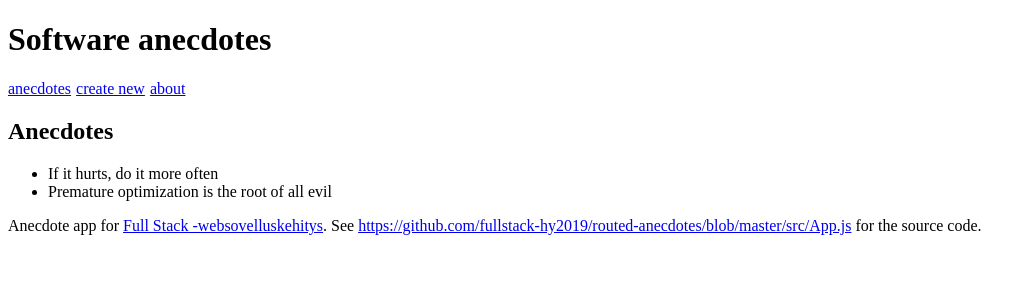
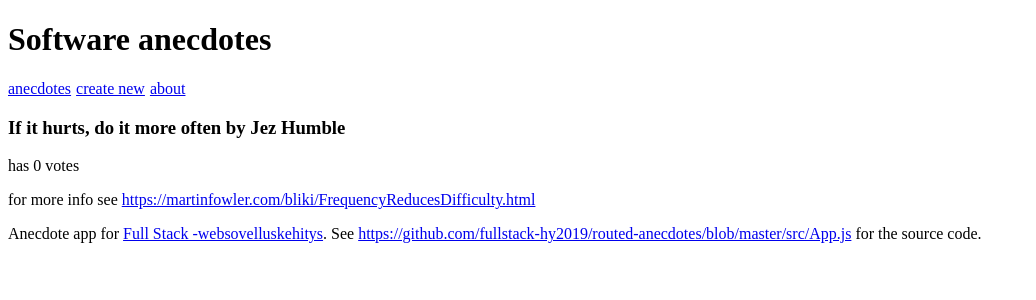
Before and after one commit to vadzimk/fullstackopen_part7_all, a React (Create React App) app in the folder part7_routed_anecdotes/: page /anecdotes/1 in a window 1280 px wide. Shown: the top 300 px of the page, without its empty margins (0-1036 px from the left). Built offline with nearby package versions, Linux system fonts and the light colour scheme.

Commit message:
completed 7.2 anecdotes step2

```diff
--- a/part7_routed_anecdotes/src/App.js
+++ b/part7_routed_anecdotes/src/App.js
@@ -1,5 +1,6 @@
 import React, {useState} from 'react'
-import {Link, Switch, Route, Redirect} from 'react-router-dom'
+import {Link, Switch, Route, Redirect, useRouteMatch} from 'react-router-dom'
+import ViewOne from "./ViewOne.js";
 
 const Menu = () => {
     const padding = {
@@ -18,7 +19,7 @@ const AnecdoteList = ({anecdotes}) => (
     <div>
         <h2>Anecdotes</h2>
         <ul>
-            {anecdotes.map(anecdote => <li key={anecdote.id}>{anecdote.content}</li>)}
+            {anecdotes.map(anecdote => <li key={anecdote.id}><a href={`/anecdotes/${anecdote.id}`}>{anecdote.content}</a></li>)}
         </ul>
     </div>
 )
@@ -127,11 +128,19 @@ const App = () => {
         setAnecdotes(anecdotes.map(a => a.id === id ? voted : a))
     }
 
+    const match = useRouteMatch('/anecdotes/:id')
+    const anecdote = match ? anecdoteById(match.params.id) : null
+
+
+
     return (
         <div>
             <h1>Software anecdotes</h1>
             <Menu/>
             <Switch>
+                <Route path={'/anecdotes/:id'}>
+                    <ViewOne anecdote={anecdote}/>
+                </Route>
                 <Route  path={'/anecdotes'}>
                     <AnecdoteList anecdotes={anecdotes}/>
                 </Route>
--- /dev/null
+++ b/part7_routed_anecdotes/src/ViewOne.js
@@ -0,0 +1,21 @@
+import React from "react";
+
+const ViewOne = ({anecdote}) => {
+
+
+    return (
+        <div>
+            <h3>
+                {anecdote.content} by {anecdote.author}
+            </h3>
+            <p>
+                has {anecdote.votes} votes
+            </p>
+            <p>
+                for more info see <a href={anecdote.info}>{anecdote.info}</a>
+            </p>
+        </div>
+    )
+}
+
+export default ViewOne
```
